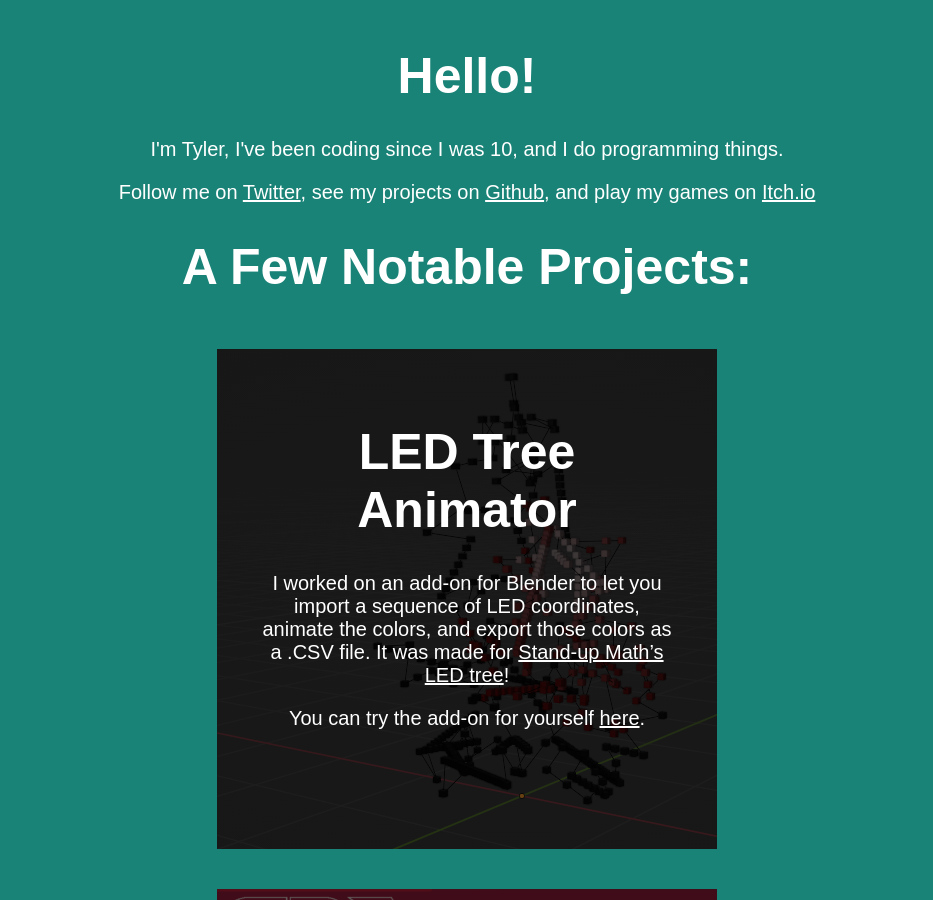
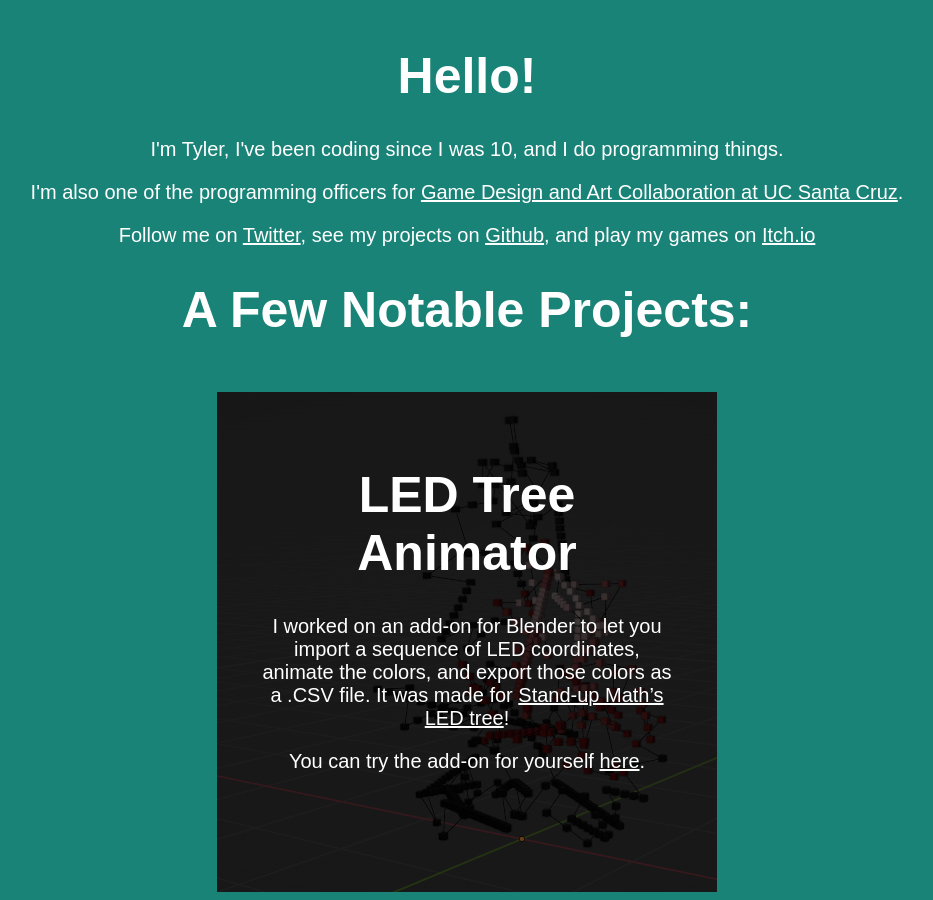
Before and after one commit to ambiguousname/ambiguousname.github.io, a Jekyll site: the page built from index.html, in a window 1280 px wide and 900 px high. Shown: the whole window, without its empty margins (173-1106 px from the left). Built offline with Jekyll 4.4.1, drawn with Linux system fonts in a browser that asks for light colours.

Commit message:
Added GDA stuff

```diff
--- a/index.html
+++ b/index.html
@@ -14,6 +14,7 @@
         <div class="content">
             <h1>Hello!</h1>
             <p>I'm Tyler, I've been coding since I was 10, and I do programming things.</p>
+            <p>I'm also one of the programming officers for <a href="http://gdacollab.com/">Game Design and Art Collaboration at UC Santa Cruz</a>.</p>
             <p>Follow me on <a href="https://www.twitter.com/ambiguousnames/">Twitter</a>, see my
                 projects on <a href="https://www.github.com/ambiguousname/">Github</a>, and play my
                 games on <a href="https://ambiguous-name.itch.io/">Itch.io</a>
```
